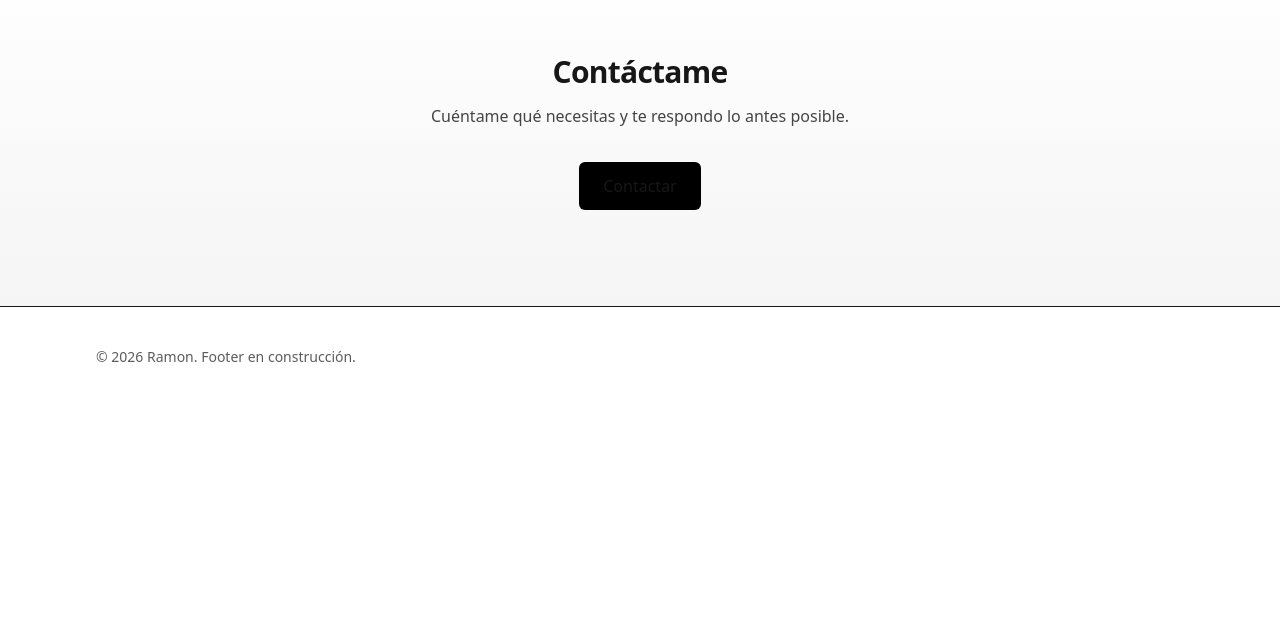
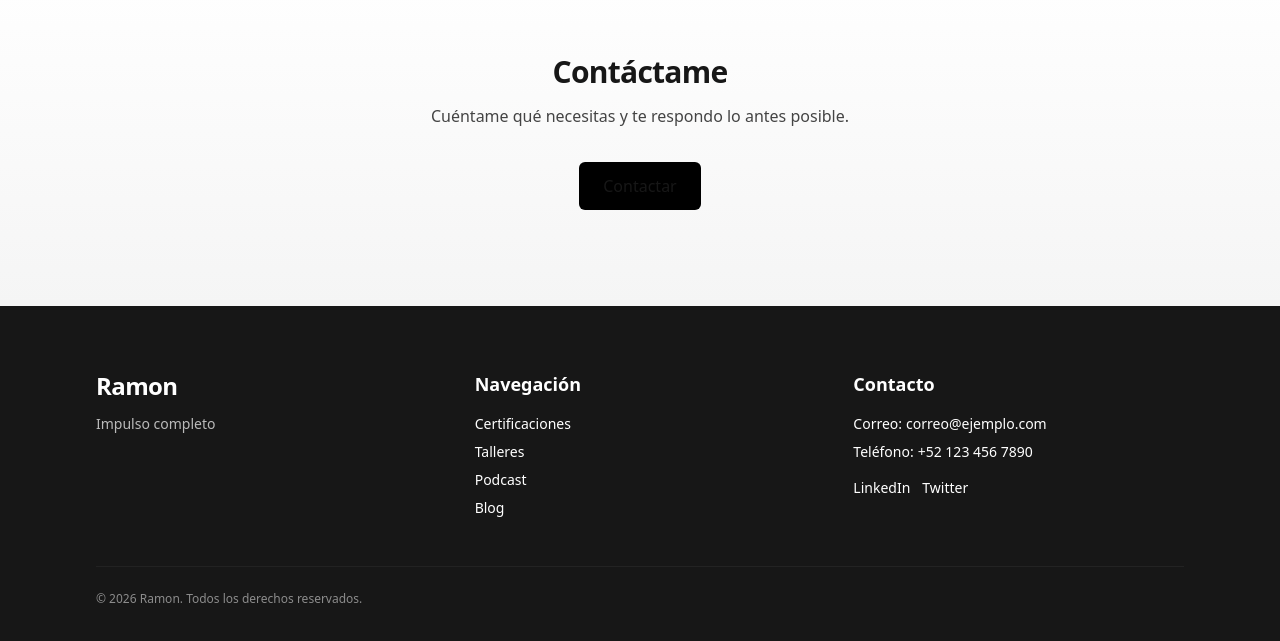
Before and after one commit to SolertiaMain/ramon-landing, a Next.js app: page / in a window 1280 px wide. Shown: the part 2492-3133 px from the top of the page. Before the commit the page ends 2899 px from the top, so only its background shows below. Built offline with nearby package versions, Linux system fonts and the light colour scheme.

Commit message:
Footer datos null

```diff
--- a/src/components/layout/Footer.jsx
+++ b/src/components/layout/Footer.jsx
@@ -1,10 +1,66 @@
+"use client";
+
+import { useEffect, useRef, useState } from "react";
 import Container from "./Container";
+import { site } from "../../content/site";
 
 export default function Footer() {
+  const ref = useRef(null);
+  const [visible, setVisible] = useState(false);
+
+  useEffect(() => {
+    const observer = new IntersectionObserver((entries) => {
+      entries.forEach((entry) => {
+        if (entry.isIntersecting) {
+          setVisible(true);
+          observer.disconnect();
+        }
+      });
+    }, { threshold: 0.1 });
+    if (ref.current) observer.observe(ref.current);
+    return () => observer.disconnect();
+  }, []);
+
+  const currentYear = new Date().getFullYear();
+
   return (
-    <footer className="border-t py-10">
-      <Container className="text-sm opacity-70">
-        © {new Date().getFullYear()} Ramon. Footer en construcción.
+    <footer
+      ref={ref}
+      className={`bg-neutral-900 text-white transition-all duration-700 ease-out ${visible ? 'opacity-100 translate-y-0' : 'opacity-0 translate-y-10'}`}
+    >
+      <Container className="py-16">
+        <div className="grid gap-12 md:grid-cols-3">
+          {/* Marca */}
+          <div>
+            <h3 className="text-2xl font-semibold tracking-tight">{site.hero.name}</h3>
+            <p className="mt-2 text-sm opacity-70">{site.hero.tagline}</p>
+          </div>
+          {/* Navegación */}
+          <div>
+            <h4 className="text-lg font-semibold mb-4">Navegación</h4>
+            <ul className="space-y-2 text-sm">
+              {site.nav.map((item) => (
+                <li key={item.href}><a href={item.href} className="hover:opacity-80">{item.label}</a></li>
+              ))}
+            </ul>
+          </div>
+          {/* Contacto */}
+          <div>
+            <h4 className="text-lg font-semibold mb-4">Contacto</h4>
+            <ul className="space-y-2 text-sm">
+              <li>Correo:<a href="mailto:correo@ejemplo.com" className="ml-1 underline hover:opacity-80">correo@ejemplo.com</a></li>
+              <li>Teléfono:<a href="tel:+521234567890" className="ml-1 underline hover:opacity-80">+52 123 456 7890</a></li>
+              <li className="flex gap-3 pt-2">
+                {/* Puedes reemplazar estos textos por iconos de redes sociales */}
+                <a href="#" className="hover:opacity-80">LinkedIn</a>
+                <a href="#" className="hover:opacity-80">Twitter</a>
+              </li>
+            </ul>
+          </div>
+        </div>
+        <div className="mt-12 border-t border-white/10 pt-6 text-xs opacity-50">
+          © {currentYear} {site.hero.name}. Todos los derechos reservados.
+        </div>
       </Container>
     </footer>
   );
```
